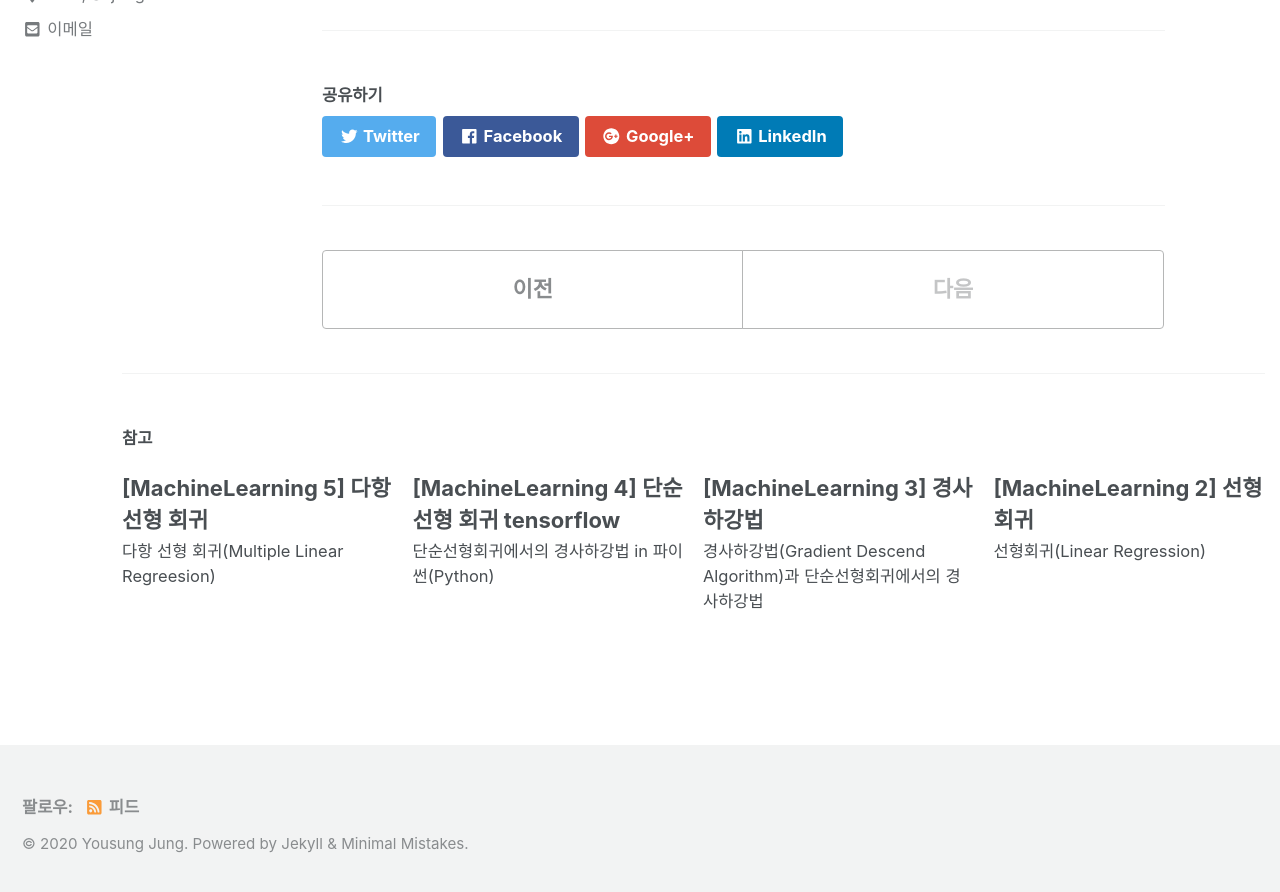
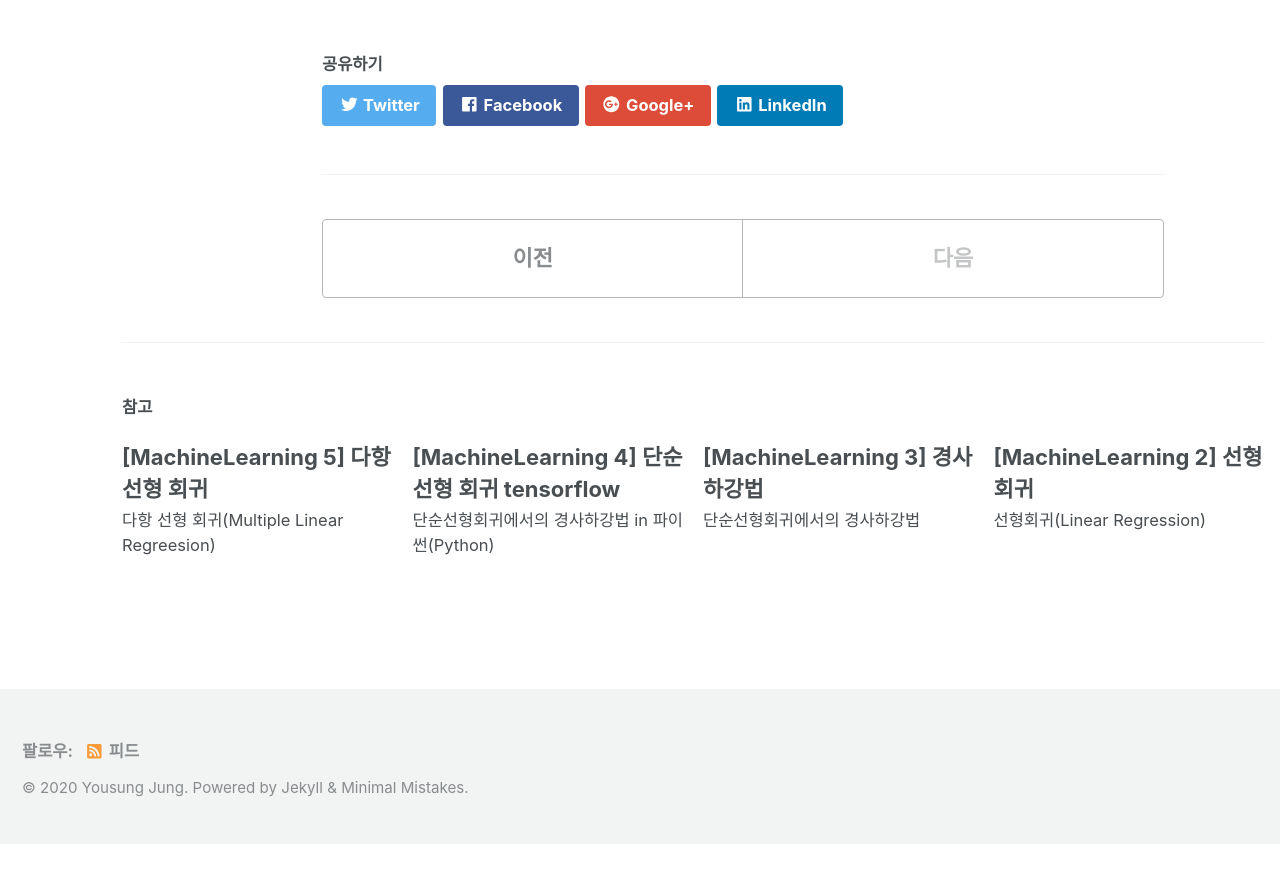
Before and after one commit to can019/can019.github.io, a Jekyll site: the page built from _posts/2020-09-02-MachineLearning-AI-6.md, in a window 1280 px wide and 900 px high, scrolled down 1258 px. Shown: the top 892 px of the window. Built offline with Jekyll 4.4.1, drawn with Linux system fonts in a browser that asks for light colours; nearby versions of some CDN libraries; after the commit the page ends 2102 px from its top, so only the background shows below that.

Commit message:
hr setting changed

```diff
--- a/_posts/2020-08-25-MachineLearning-AI-3.md
+++ b/_posts/2020-08-25-MachineLearning-AI-3.md
@@ -3,9 +3,9 @@ title: "[MachineLearning 3] 경사하강법"
 date: 2020-08-20 21:00:15 -0400
 categories: MachineLearning DataAnalyze
 ---
-## 경사하강법(Gradient Descend Algorithm)과 단순선형회귀에서의 경사하강법
 
-<hr/>
+## 단순선형회귀에서의 경사하강법
+
 <div style = "font-size :0.8em">
   <a href = "https://can019.github.io/machinelearning/dataanalyze/MachineLearning-AI-2/">지난 포스팅</a> 요약 :: 선형회귀법은 Cost가 가장 작은 model을 구하는 것이다. <br/>
   오늘 포스팅 :: 선형회귀에서의 경사하강법(Gradient Descend Algorithm)에 대해 알아보자
--- a/_posts/2020-09-02-MachineLearning-AI-6.md
+++ b/_posts/2020-09-02-MachineLearning-AI-6.md
@@ -5,7 +5,7 @@ categories: MachineLearning DataAnalyze
 ---
 ## 다항 선형 회귀 (Multiple Linear Regreesion) in python code
 
-<hr/>
+
 <div style = "font-size :0.8em">
   <a href = "https://can019.github.io/machinelearning/dataanalyze/MachineLearning-AI-3/">지난 포스팅</a><br/>
   <div>
```
Also changed, not shown: _posts/2020-08-20-MachineLearning-AI-2.md (+1 -1 lines), _posts/2020-08-26-MachineLearning-AI-4.md (+0 -1 lines), _posts/2020-08-27-MachineLearning-AI-5.md (+1 -1 lines).
